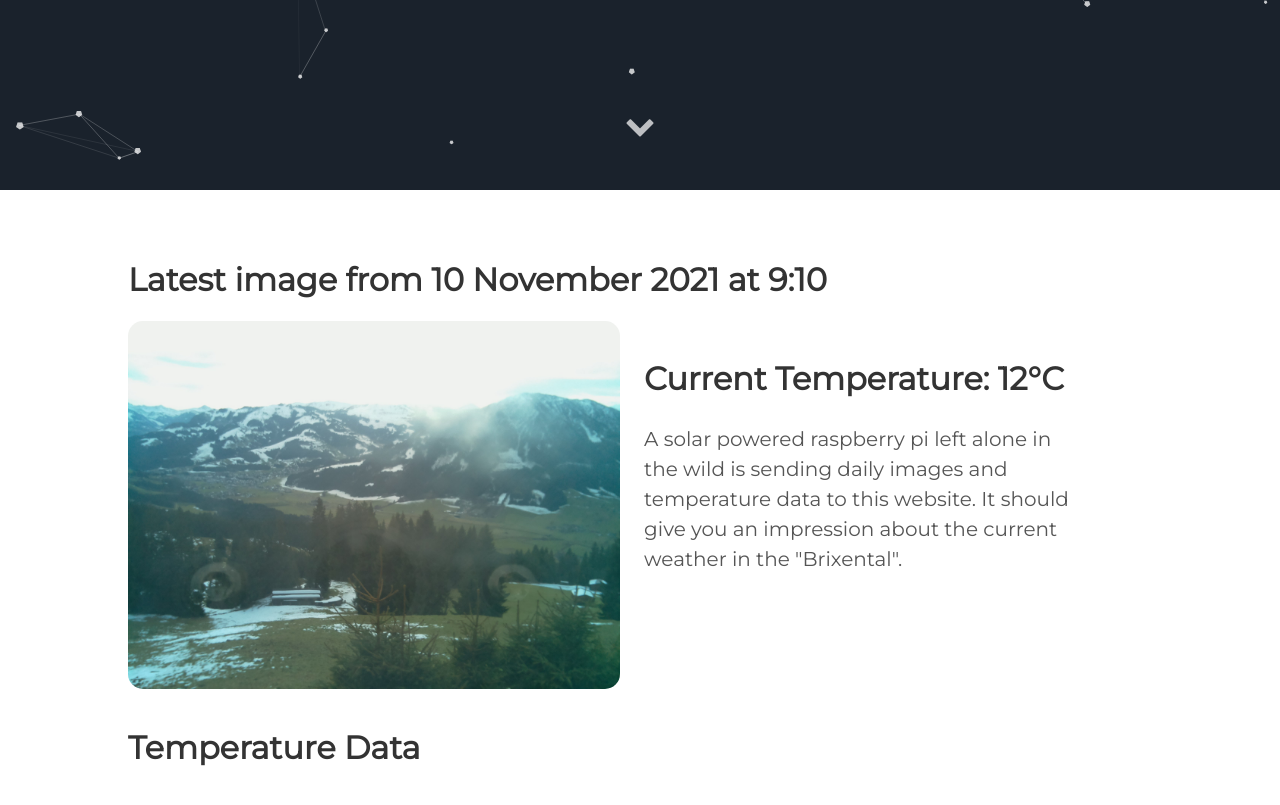
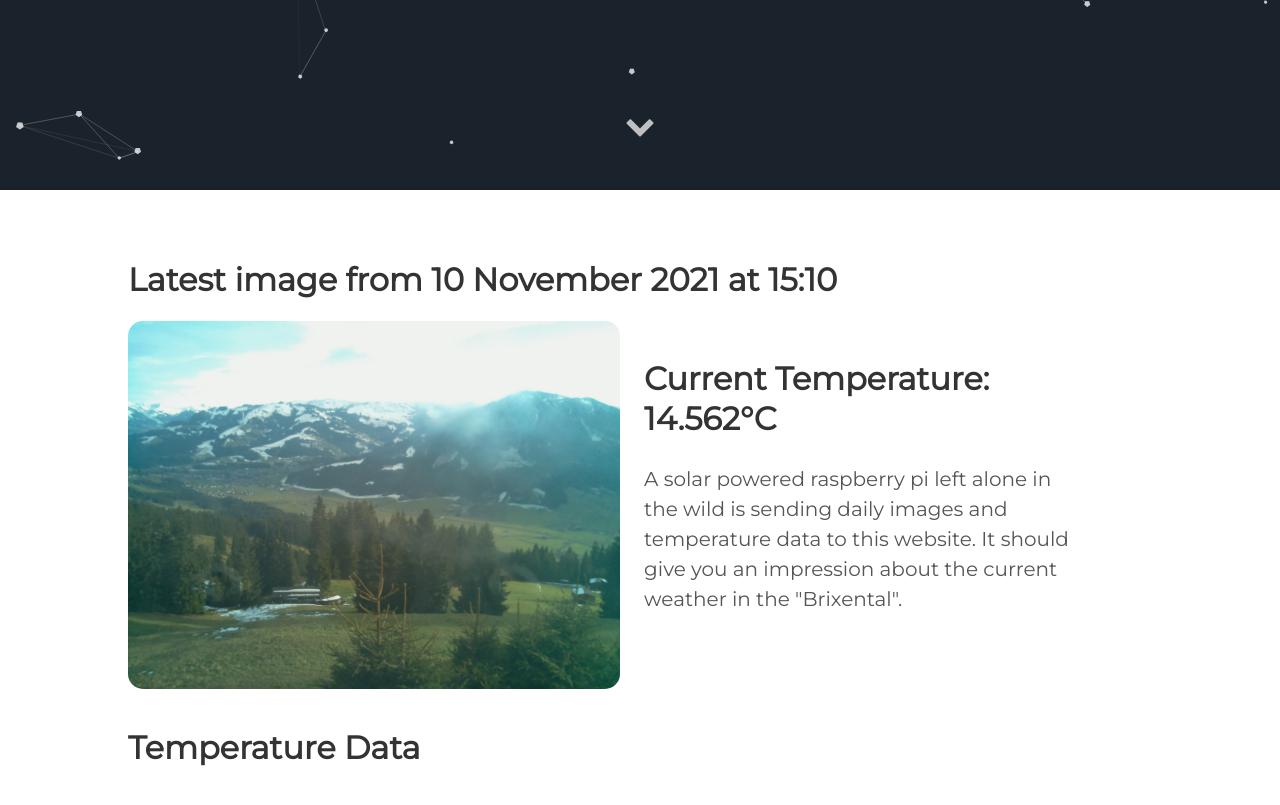
Before and after one commit to vektorious/vektorious.github.io, a Jekyll site: the page built from resources/huette.md, in a window 1280 px wide and 900 px high, scrolled down 710 px. Shown: the top 805 px of the window. Built offline with Jekyll 4.4.1, drawn with Linux system fonts in a browser that asks for light colours.

Commit message:
I'm a bot beep boop

```diff
--- a/resources/huette.md
+++ b/resources/huette.md
@@ -6,13 +6,13 @@ image: '/assets/img/'
 description: 'Live image from the Austrian alps'
 twitter_text: ' '
 ---
-## Latest image from 10 November 2021 at  9:10
+## Latest image from 10 November 2021 at 15:10
 <div class="huette">
   <div class="huette-image">
     <img src="{{ "/assets/img/huette.jpg" | prepend: site.baseurl }}">
   </div>
   <div class="huette-text">
-        <h2>Current Temperature: 12°C</h2>
+        <h2>Current Temperature: 14.562°C</h2>
         <p>A solar powered raspberry pi left alone in the wild is sending daily images and temperature data to this website. It should give you an impression about the current weather in the "Brixental".</p>
 
   </div>
```
Also changed, not shown: rpi-script/2021-11-10_150913.txt (renamed from rpi-script/2021-11-10_090912.txt, +5 -5 lines), rpi-script/huette.md (+2 -2 lines), assets/img/huette.jpg, assets/img/temp_plot.png, rpi-script/temp_plot.png, 1 other file.
